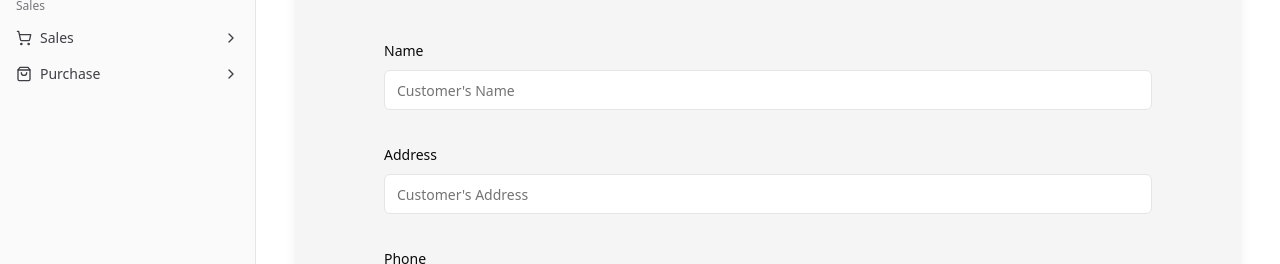
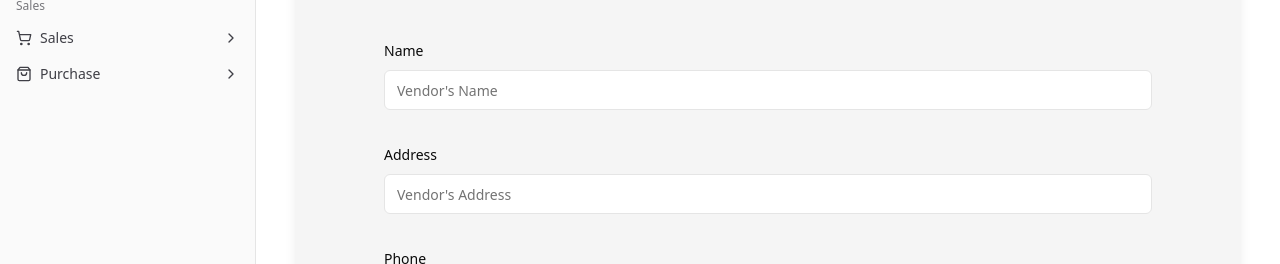
Before and after one commit to habibmy/Ledge, a Next.js app: page /vendors/add in a window 1280 px wide. Shown: the part 142-406 px from the top of the page. Built offline with nearby package versions, Linux system fonts and the light colour scheme.

Commit message:
feat: update vendor form placeholders to reflect vendor information

```diff
--- a/src/components/vendorForm.jsx
+++ b/src/components/vendorForm.jsx
@@ -79,7 +79,7 @@ export default function VendorForm({ data }) {
             <FormItem>
               <FormLabel>Name</FormLabel>
               <FormControl>
-                <Input placeholder="Customer's Name" {...field} />
+                <Input placeholder="Vendor's Name" {...field} />
               </FormControl>
               <FormMessage />
             </FormItem>
@@ -93,7 +93,7 @@ export default function VendorForm({ data }) {
             <FormItem>
               <FormLabel>Address</FormLabel>
               <FormControl>
-                <Input placeholder="Customer's Address" {...field} />
+                <Input placeholder="Vendor's Address" {...field} />
               </FormControl>
               <FormMessage />
             </FormItem>
```
